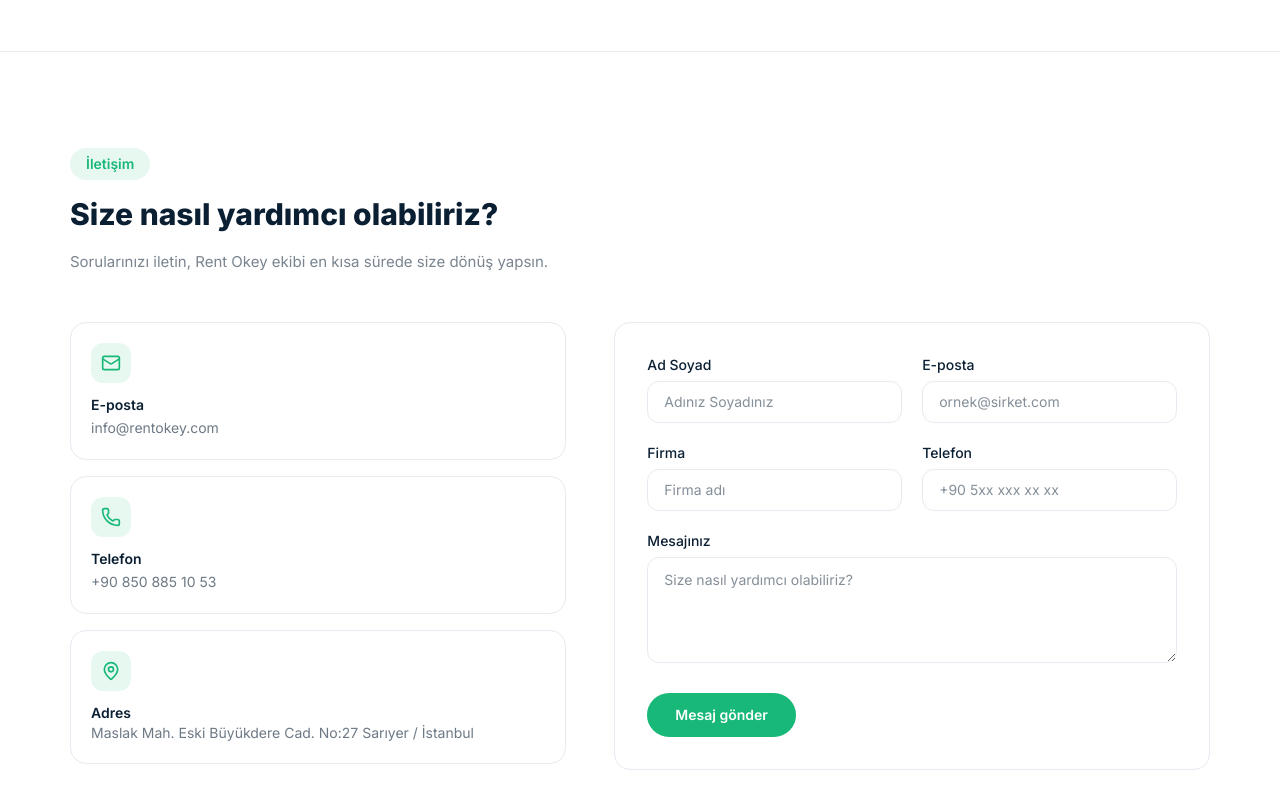
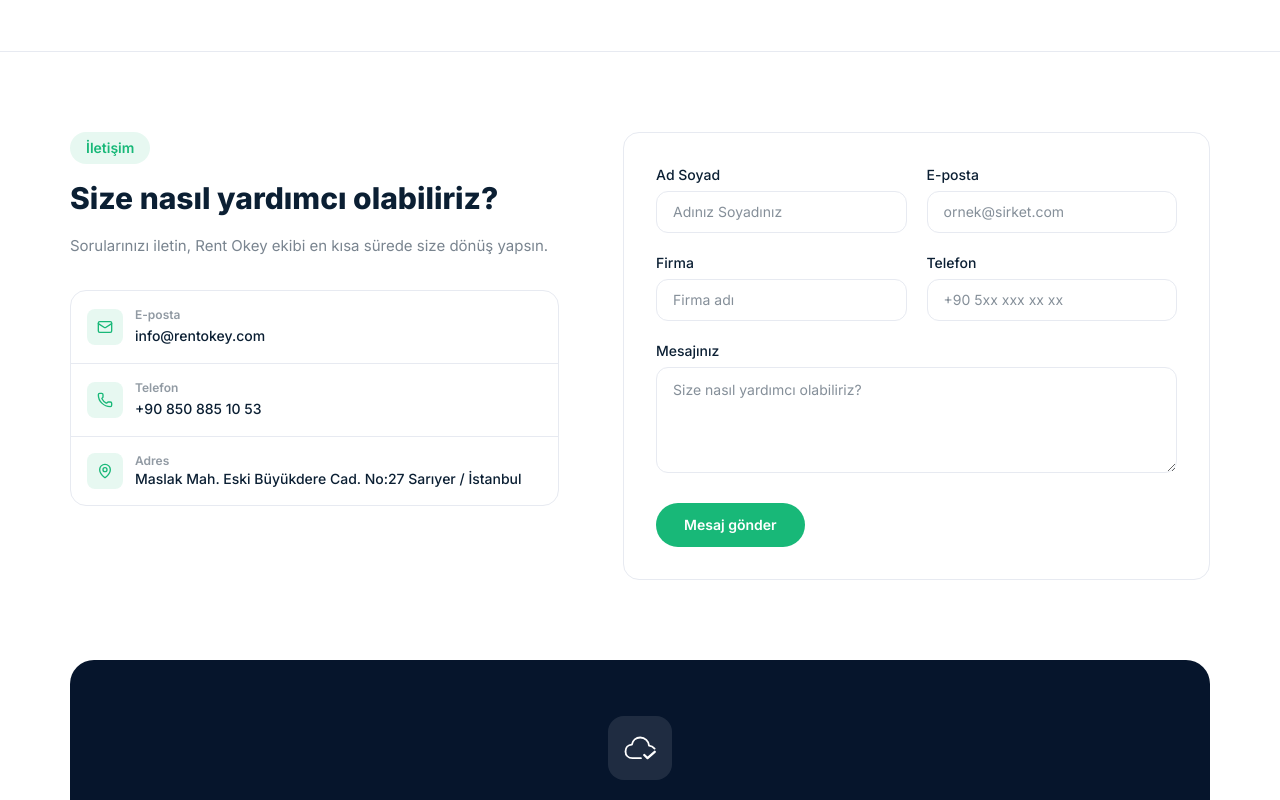
Before and after one commit to faikureturk-collab/rentokey-web, a Next.js app: page / in a window 1280 px wide. Shown: the part 4360-5160 px from the top of the page. Built offline with nearby package versions, Linux system fonts and the light colour scheme.

Commit message:
fiyat fix

```diff
--- a/src/components/home/IletisimSection.tsx
+++ b/src/components/home/IletisimSection.tsx
@@ -14,36 +14,41 @@ const contactCards = [
 export default function IletisimSection() {
   return (
     <section id="iletisim" className="scroll-mt-24 border-t border-surface-border">
-      <div className="container-page py-16 sm:py-24">
+      <div className="container-page py-16 sm:py-20">
+        <div className="grid grid-cols-1 gap-10 lg:grid-cols-[1fr_1.2fr] lg:gap-16">
           <div>
             <span className="inline-flex rounded-full bg-brand-green/10 px-4 py-1.5 text-sm font-semibold text-brand-green">
               İletişim
             </span>
-          <h2 className="mt-4 max-w-2xl text-2xl font-extrabold leading-tight text-brand-navy sm:text-3xl">
+            <h2 className="mt-4 text-2xl font-extrabold leading-tight text-brand-navy sm:text-3xl">
               Size nasıl yardımcı olabiliriz?
             </h2>
-          <p className="mt-4 max-w-2xl text-[15px] leading-relaxed text-brand-navy/55">
+            <p className="mt-4 text-[15px] leading-relaxed text-brand-navy/55">
               Sorularınızı iletin, Rent Okey ekibi en kısa sürede size dönüş yapsın.
             </p>
-        </div>
 
-        <div className="mt-12 grid grid-cols-1 gap-12 lg:grid-cols-[1fr_1.2fr]">
-          <div className="space-y-4">
+            <div className="mt-8 divide-y divide-surface-border rounded-2xl border border-surface-border">
               {contactCards.map((card) => (
-              <div key={card.title} className="rounded-2xl border border-surface-border p-5">
-                <span className="flex h-10 w-10 items-center justify-center rounded-xl bg-brand-green/10 text-brand-green">
-                  <card.icon className="h-5 w-5" />
+                <div key={card.title} className="flex items-center gap-3 p-4">
+                  <span className="flex h-9 w-9 shrink-0 items-center justify-center rounded-lg bg-brand-green/10 text-brand-green">
+                    <card.icon className="h-4 w-4" />
                   </span>
-                <p className="mt-3 text-sm font-semibold text-brand-navy">{card.title}</p>
+                  <div>
+                    <p className="text-xs font-semibold text-brand-navy/45">{card.title}</p>
                     {card.href ? (
-                  <a href={card.href} className="text-sm text-brand-navy/60 hover:text-brand-green">
+                      <a
+                        href={card.href}
+                        className="text-sm font-medium text-brand-navy hover:text-brand-green"
+                      >
                         {card.value}
                       </a>
                     ) : (
-                  <p className="text-sm text-brand-navy/60">{card.value}</p>
+                      <p className="text-sm font-medium text-brand-navy">{card.value}</p>
                     )}
                   </div>
+                </div>
               ))}
+            </div>
           </div>
 
           <ContactForm />
```
Lines whose indentation alone changed are shown as unchanged.
